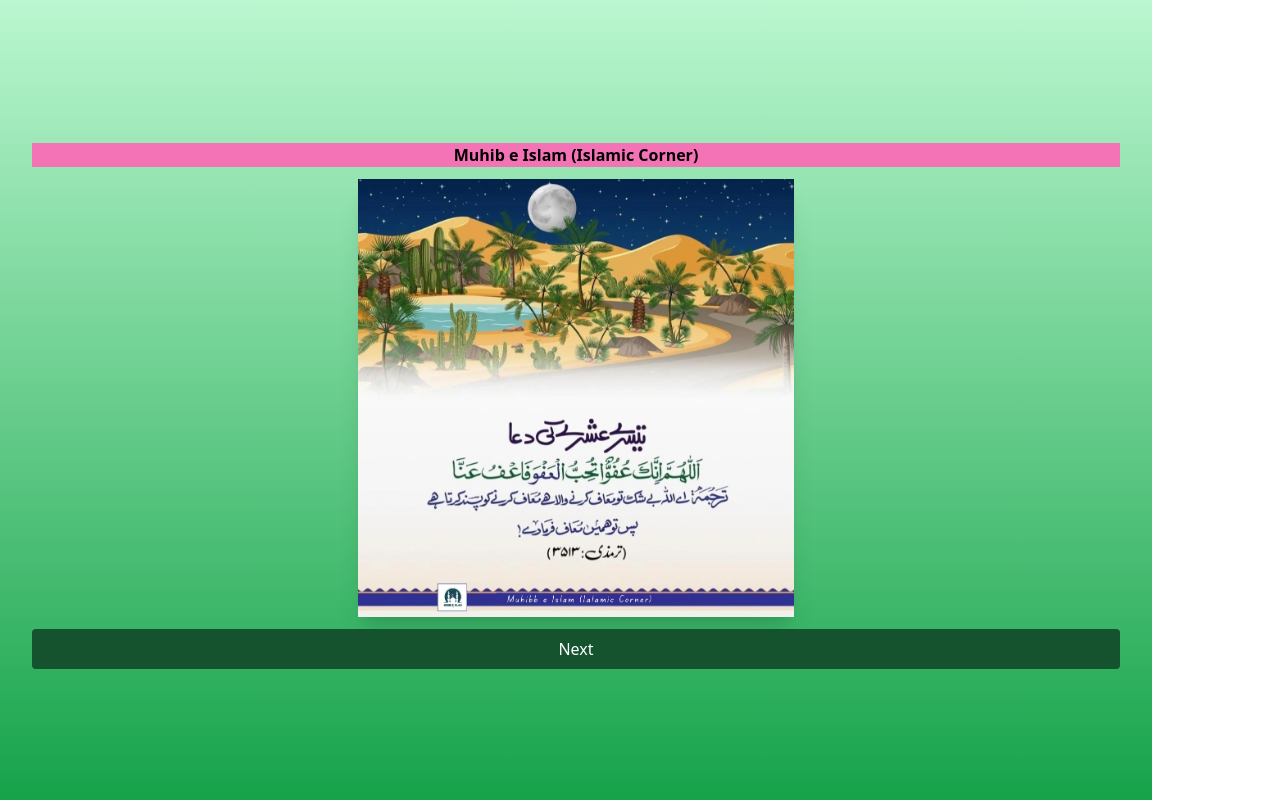
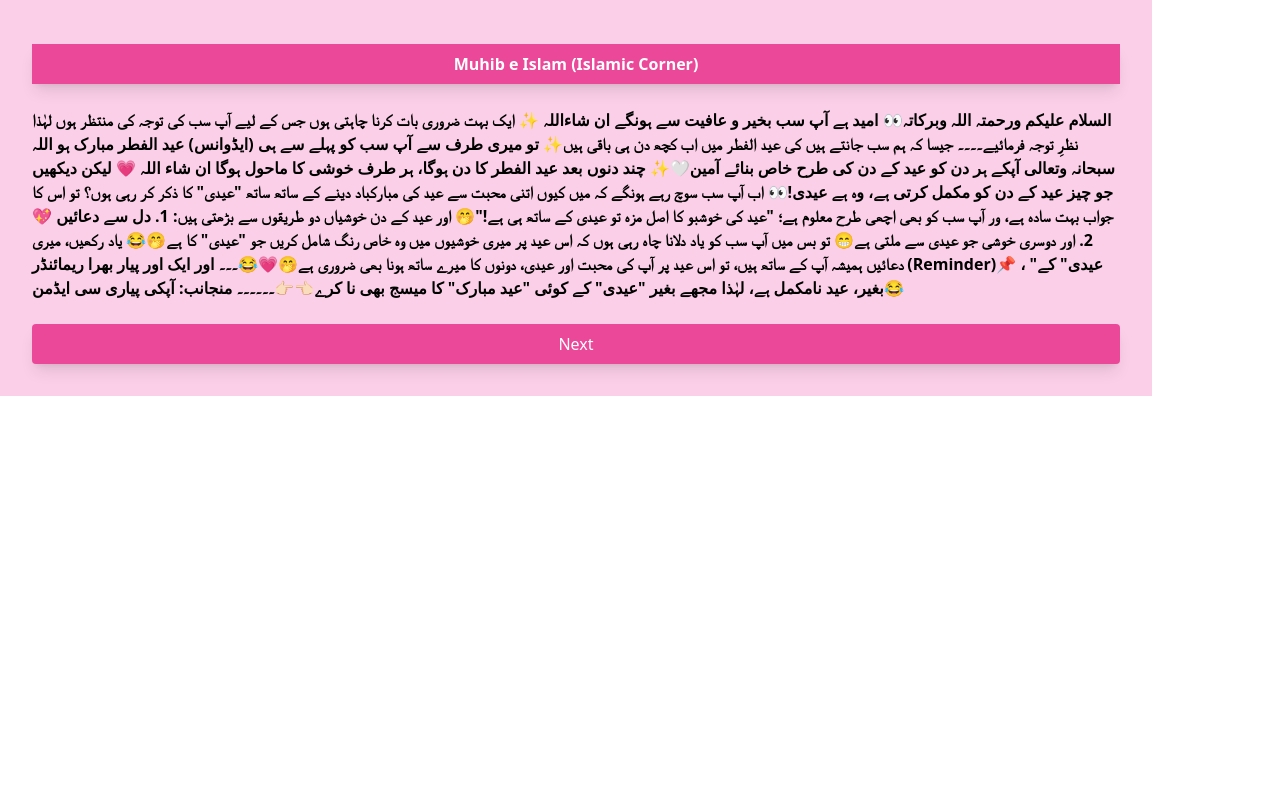
Before and after one commit to HoorainAbuzar/Ramzan-Checklist, a React (Vite) app: page /dua in a window 1280 px wide. Built offline with nearby package versions, Linux system fonts and the light colour scheme; a web font is replaced by a local one.

Commit message:
last day

```diff
--- a/src/components/CheckList.jsx
+++ b/src/components/CheckList.jsx
@@ -120,7 +120,7 @@ const Checklist = () => {
 
   return (
     <div className="px-4 ">
-      <h6 className="text-center mt-5">Sumiya</h6>
+      <h3 className="text-center mt-5">Sumiya</h3>
       {/* Heading */}
       <h1 className="text-2xl font-bold text-center mb-4 text-green-800">
         {isEnglish ? "Daily Tasks in Ramadan" : "رمضان چیک لسٹ"}
@@ -129,7 +129,7 @@ const Checklist = () => {
       {/* Buttons */}
       <div className="flex justify-center mb-4 space-x-4">
         <button
-          // onClick={downloadPDF}
+          onClick={downloadPDF}
           className="bg-blue-500 text-white px-4 py-2 rounded hover:bg-blue-600"
         >
           {isEnglish ? "Download your result" : "نتائج ڈاؤن لوڈ کریں"}
--- a/src/components/Dua.jsx
+++ b/src/components/Dua.jsx
@@ -5,12 +5,34 @@ import { useNavigate } from "react-router-dom";
 const Dua = () => {
   const navigate = useNavigate();
   return (
-    <div className="w-[90%] p-8 bg-gradient-to-b h-screen from-green-200 to-green-600 flex flex-col items-center justify-center">
-      <h2 className="my-3 font-bold bg-pink-400 w-full text-center">Muhib e Islam (Islamic Corner) </h2>
-      <img className="shadow-xl md:w-[40%]" src={img} alt="" />
+    <div className="w-[90%] p-8 bg-pink-200 flex flex-col items-center justify-center">
+      <h2 className="my-3 font-bold bg-pink-500 text-white w-full text-center shadow-lg p-2">
+        Muhib e Islam (Islamic Corner){" "}
+      </h2>
+      <p className="py-3 font-bold">
+        السلام علیکم ورحمتہ اللہ وبرکاتہ👀 امید ہے آپ سب بخیر و عافیت سے ہونگے
+        ان شاءاللہ ✨ ایک بہت ضروری بات کرنا چاہتی ہوں جس کے لیے آپ سب کی توجہ
+        کی منتظر ہوں لہٰذا نظرِ توجہ فرمائیے۔۔۔۔ جیسا کہ ہم سب جانتے ہیں کی عید
+        الفطر میں اب کچھ دن ہی باقی ہیں✨ تو میری طرف سے آپ سب کو پہلے سے ہی
+        (ایڈوانس) عید الفطر مبارک ہو اللہ سبحانہ وتعالی آپکے ہر دن کو عید کے دن
+        کی طرح خاص بنائے آمین🤍✨ چند دنوں بعد عید الفطر کا دن ہوگا، ہر طرف خوشی
+        کا ماحول ہوگا ان شاء اللہ 💗 لیکن دیکھیں جو چیز عید کے دن کو مکمل کرتی
+        ہے، وہ ہے عیدی!👀 اب آپ سب سوچ رہے ہونگے کہ میں کیوں اتنی محبت سے عید کی
+        مبارکباد دینے کے ساتھ ساتھ "عیدی" کا ذکر کر رہی ہوں؟ تو اس کا جواب بہت
+        سادہ ہے، ور آپ سب کو بھی اچھی طرح معلوم ہے؛ "عید کی خوشبو کا اصل مزہ تو
+        عیدی کے ساتھ ہی ہے!"🤭 اور عید کے دن خوشیاں دو طریقوں سے بڑھتی ہیں: 1.
+        دل سے دعائیں 💖 2. اور دوسری خوشی جو عیدی سے ملتی ہے😁 تو بس میں آپ سب
+        کو یاد دلانا چاہ رہی ہوں کہ اس عید پر میری خوشیوں میں وہ خاص رنگ شامل
+        کریں جو "عیدی" کا ہے🤭😂 یاد رکھیں، میری دعائیں ہمیشہ آپ کے ساتھ ہیں، تو
+        اس عید پر آپ کی محبت اور عیدی، دونوں کا میرے ساتھ ہونا بھی ضروری
+        ہے🤭💗😂۔۔۔ اور ایک اور پیار بھرا ریمائنڈر (Reminder)📌 ، "عیدی" کے
+        بغیر، عید نامکمل ہے، لہٰذا مجھے بغیر "عیدی" کے کوئی "عید مبارک" کا میسج
+        بھی نا کرے👈🏻👉🏻۔۔۔۔۔۔ منجانب: آپکی پیاری سی ایڈمن😂
+      </p>
+
       <button
         onClick={() => navigate("/checklist")}
-        className="bg-green-900 hover:bg-green-300 hover:text-black transition-all duration-300 w-full rounded py-2 mt-3 text-white"
+        className="bg-pink-500 hover:bg-pink-700 shadow-lg transition-all duration-300 w-full rounded py-2 mt-3 text-white"
       >
         Next
       </button>
--- a/src/components/Login.jsx
+++ b/src/components/Login.jsx
@@ -88,20 +88,20 @@ const Login = () => {
             />
           </div>
 
-          <div className="flex gap-3 w-full">
+          <div className="flex w-full">
             <button
               type="submit"
-              className="text-white font-medium w-1/2 py-2.5 rounded-full bg-gradient-to-r from-indigo-500 to-indigo-900"
+              className="text-white font-medium w-full py-2.5 rounded-full bg-gradient-to-r from-indigo-500 to-indigo-900"
             >
               Send
             </button>
-            <button
+            {/* <button
               onClick={() => navigate("/dua")}
               type="submit"
               className="text-white font-medium w-1/2 py-2.5 rounded-full bg-gradient-to-r from-indigo-500 to-indigo-900"
             >
               Skip
-            </button>
+            </button> */}
           </div>
         </form>
       </div>
--- a/src/index.css
+++ b/src/index.css
@@ -2,7 +2,7 @@
 @tailwind components;
 @tailwind utilities;
 
-h6 {
+h3 {
   font-family: "Mrs Saint Delafield", cursive;
-  font-size: 40px;
+  font-size: 48px;
 }
```
